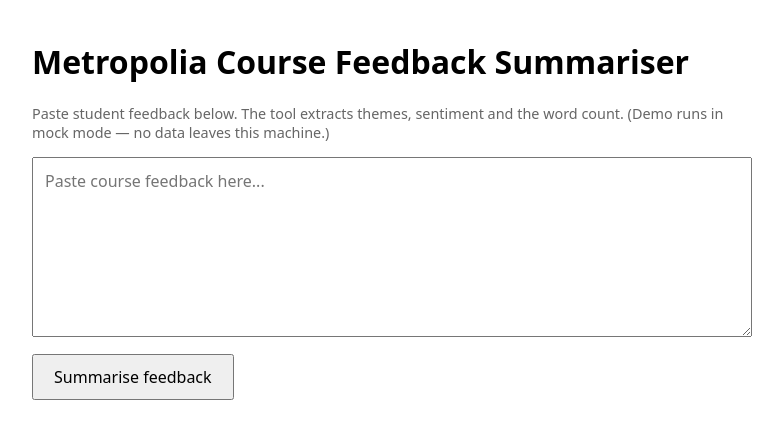
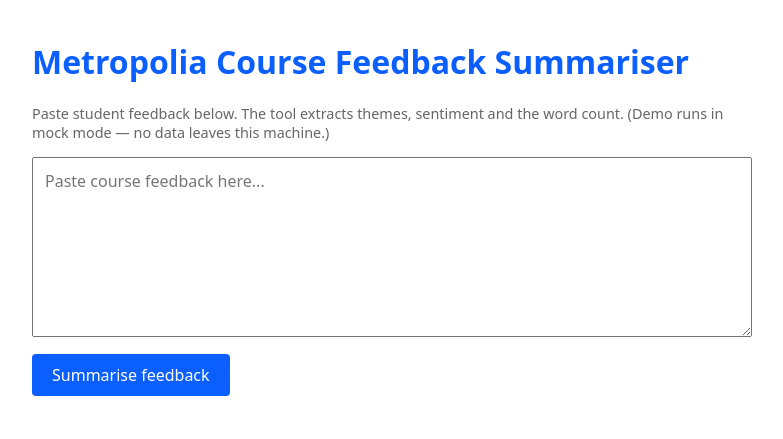
Before and after one commit to BitaYeganeh/metropolia-feedback-summariser, a Flask app: page / in a window 1280 px wide. Shown: the top 439 px of the page, without its empty margins (248-1031 px from the left). Run offline with Flask 3, Linux system fonts and the light colour scheme.

Commit message:
Add blue styling to title and button

```diff
--- a/templates/index.html
+++ b/templates/index.html
@@ -5,6 +5,7 @@
   <title>Metropolia Feedback Summariser</title>
   <style>
     body { font-family: system-ui, sans-serif; max-width: 720px; margin: 40px auto; padding: 0 16px; }
+    h1 { color: #0b5fff; }
     textarea { width: 100%; height: 180px; padding: 12px; font: inherit; box-sizing: border-box; }
     button { margin-top: 12px; padding: 10px 20px; font: inherit; cursor: pointer; }
     .error { color: #b00020; margin-bottom: 12px; }
@@ -21,7 +22,7 @@
 
   <form method="post" action="/summarise">
     <textarea name="feedback" placeholder="Paste course feedback here..."></textarea>
-    <button type="submit">Summarise feedback</button>
+    <button type="submit" style="background-color: #0b5fff; color: white; border: none; border-radius: 4px;">Summarise feedback</button>
   </form>
 </body>
 </html>
--- a/templates/requirements.txt
+++ /dev/null
@@ -1 +0,0 @@
-Flask
```
